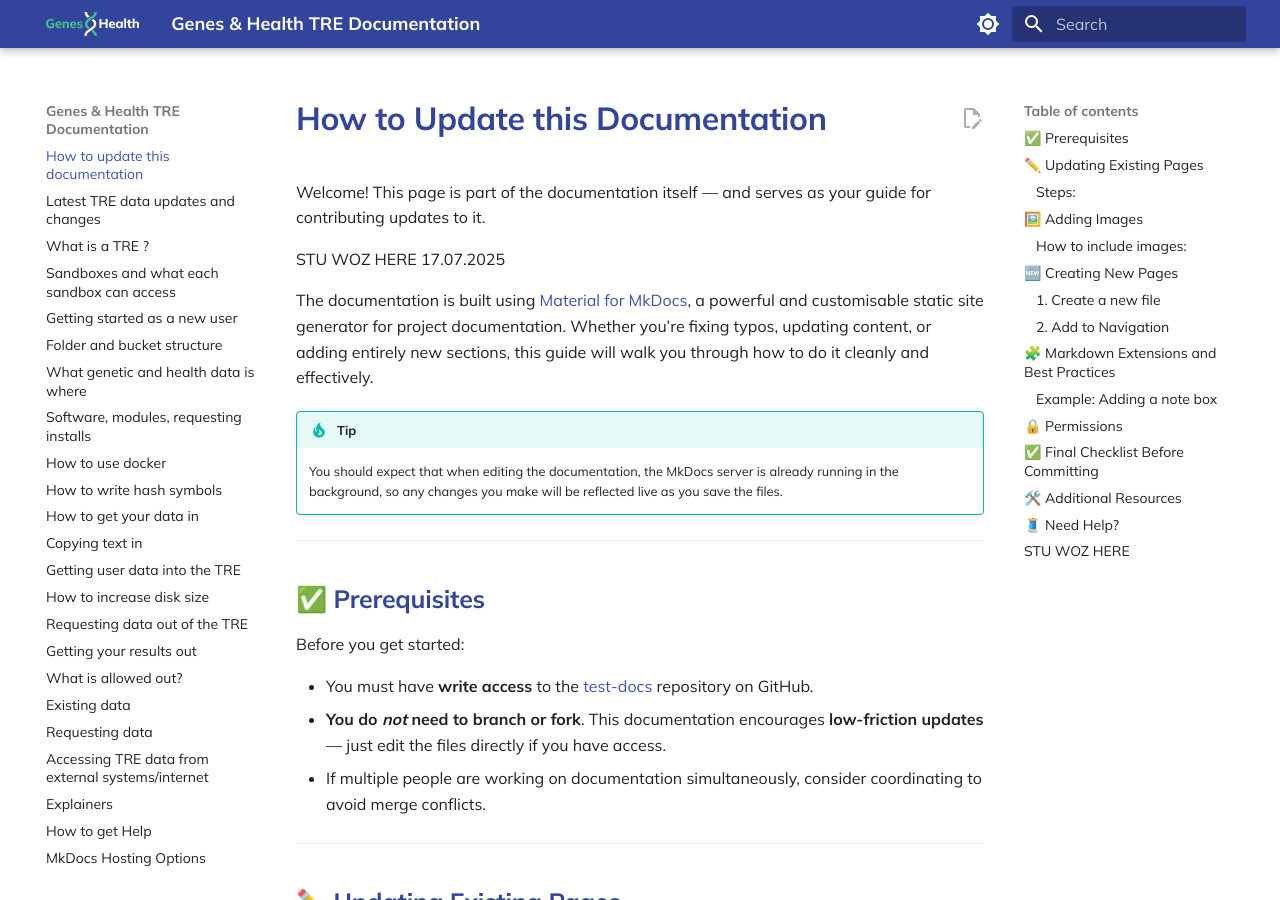
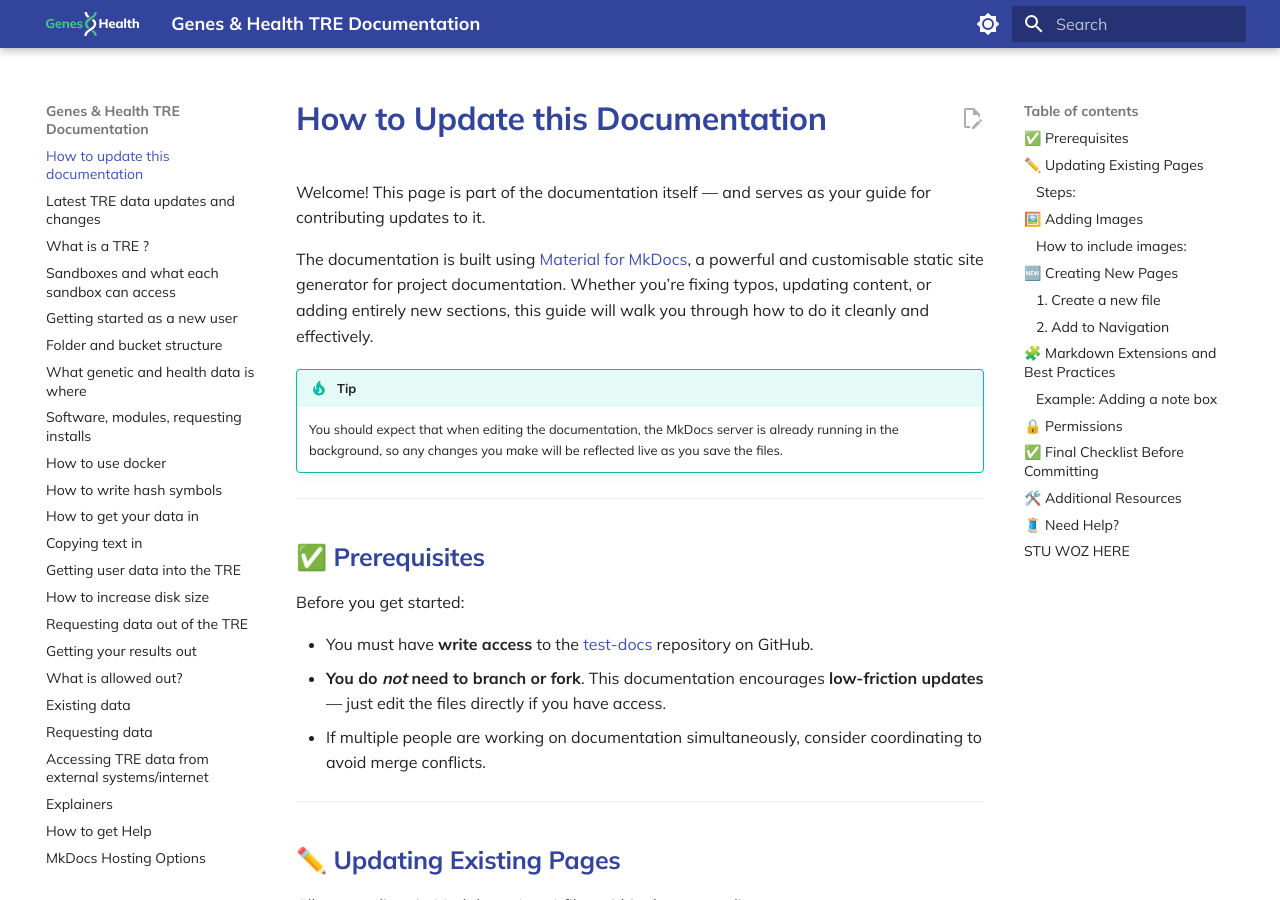
Before and after one commit to genes-and-health/TRE-documentation-v3, an MkDocs documentation site: the page built from docs/how-to-update-this-documentation.md, in a window 1280 px wide and 900 px high. Built offline with MkDocs 1.6.1 and Material for MkDocs 9.7.7, drawn with Linux system fonts in a browser that asks for light colours; comment, search, counter and statistics services are not loaded.

Commit message:
Update how-to-update-this-documentation.md
Stu is no longer here... for now

```diff
--- a/docs/how-to-update-this-documentation.md
+++ b/docs/how-to-update-this-documentation.md
@@ -2,8 +2,6 @@
 # How to Update this Documentation
 
 Welcome! This page is part of the documentation itself — and serves as your guide for contributing updates to it.
-
-STU WOZ HERE 17.07.2025
 
 The documentation is built using [Material for MkDocs](https://squidfunk.github.io/mkdocs-material/), a powerful and customisable static site generator for project documentation. Whether you’re fixing typos, updating content, or adding entirely new sections, this guide will walk you through how to do it cleanly and effectively.
 
```
